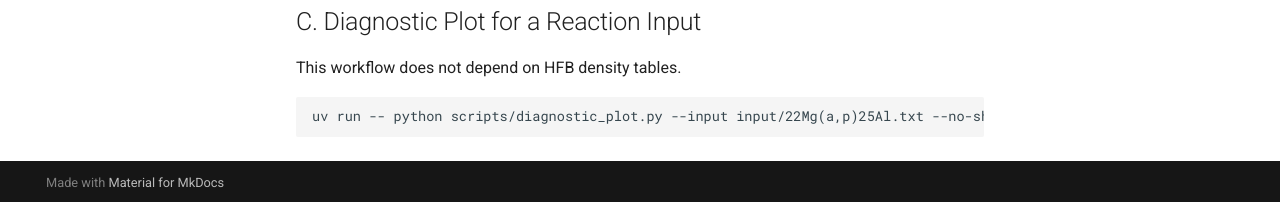
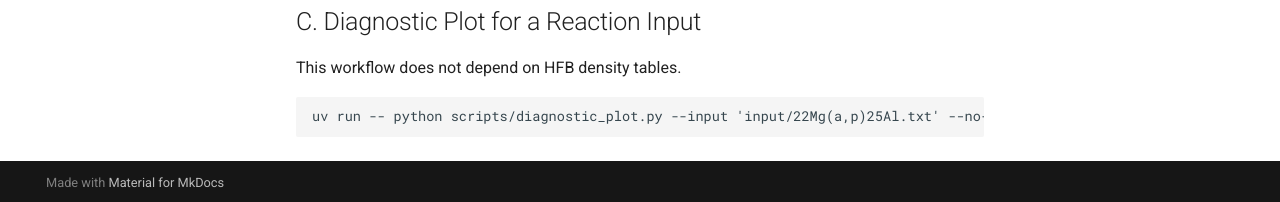
Before and after one commit to TAMU-Pangolins/TESSERACT, an MkDocs documentation site: the page built from docs/workflows.md, in a window 1280 px wide and 1147 px high. Shown: the part 942-1144 px from the top of the window. Built offline with MkDocs 1.6.1 and Material for MkDocs 9.7.7, drawn with Linux system fonts in a browser that asks for light colours.

Commit message:
Correct documented installation and shell commands

````diff
--- a/docs/workflows.md
+++ b/docs/workflows.md
@@ -42,5 +42,5 @@ PY
 This workflow does not depend on HFB density tables.
 
 ```bash
-uv run -- python scripts/diagnostic_plot.py --input input/22Mg(a,p)25Al.txt --no-show
+uv run -- python scripts/diagnostic_plot.py --input 'input/22Mg(a,p)25Al.txt' --no-show
 ```
````
Also changed, not shown: README.md (+4 -3 lines), docs/usage/diagnostic-plots.md (+1 -1 lines).
